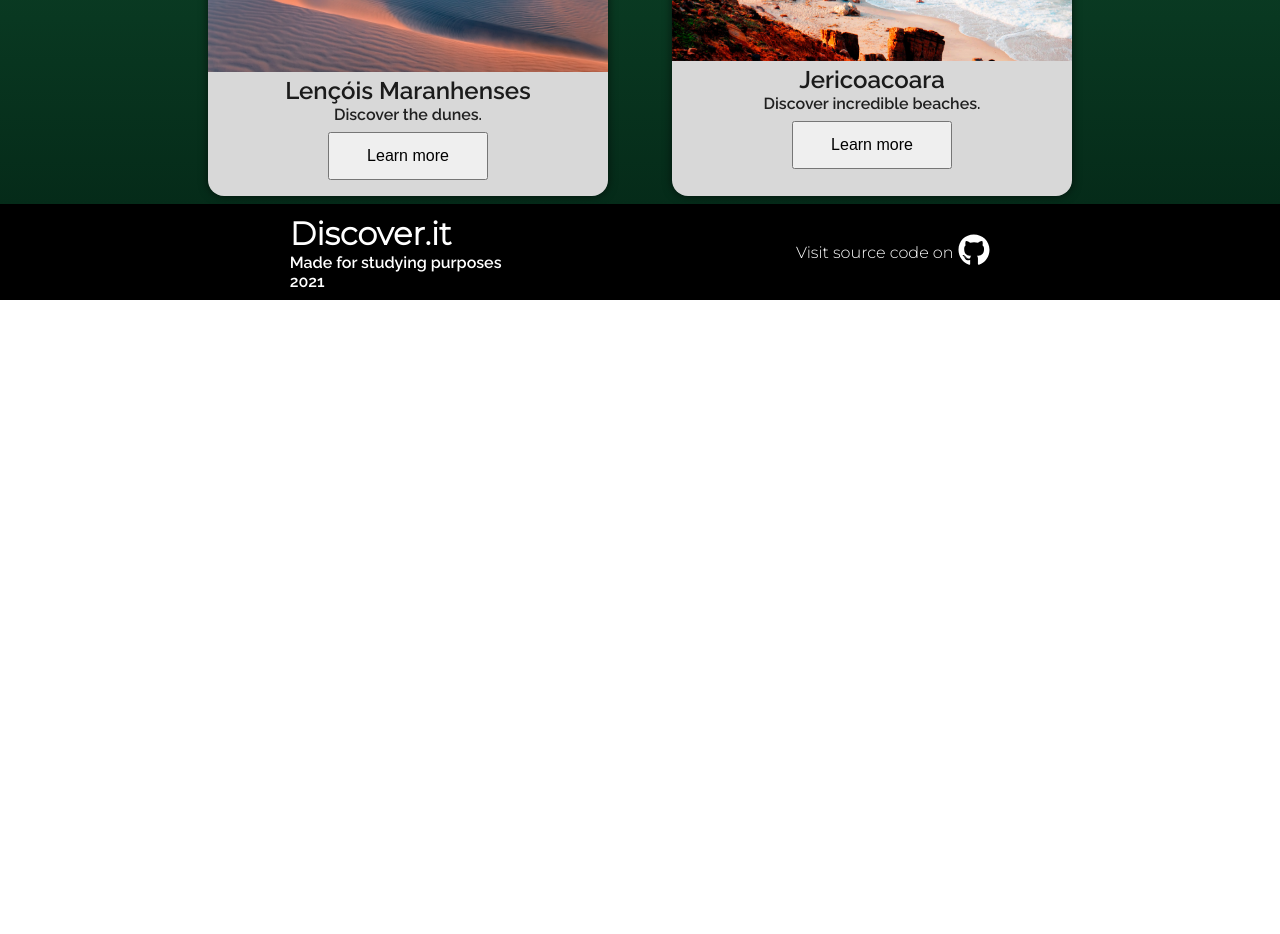
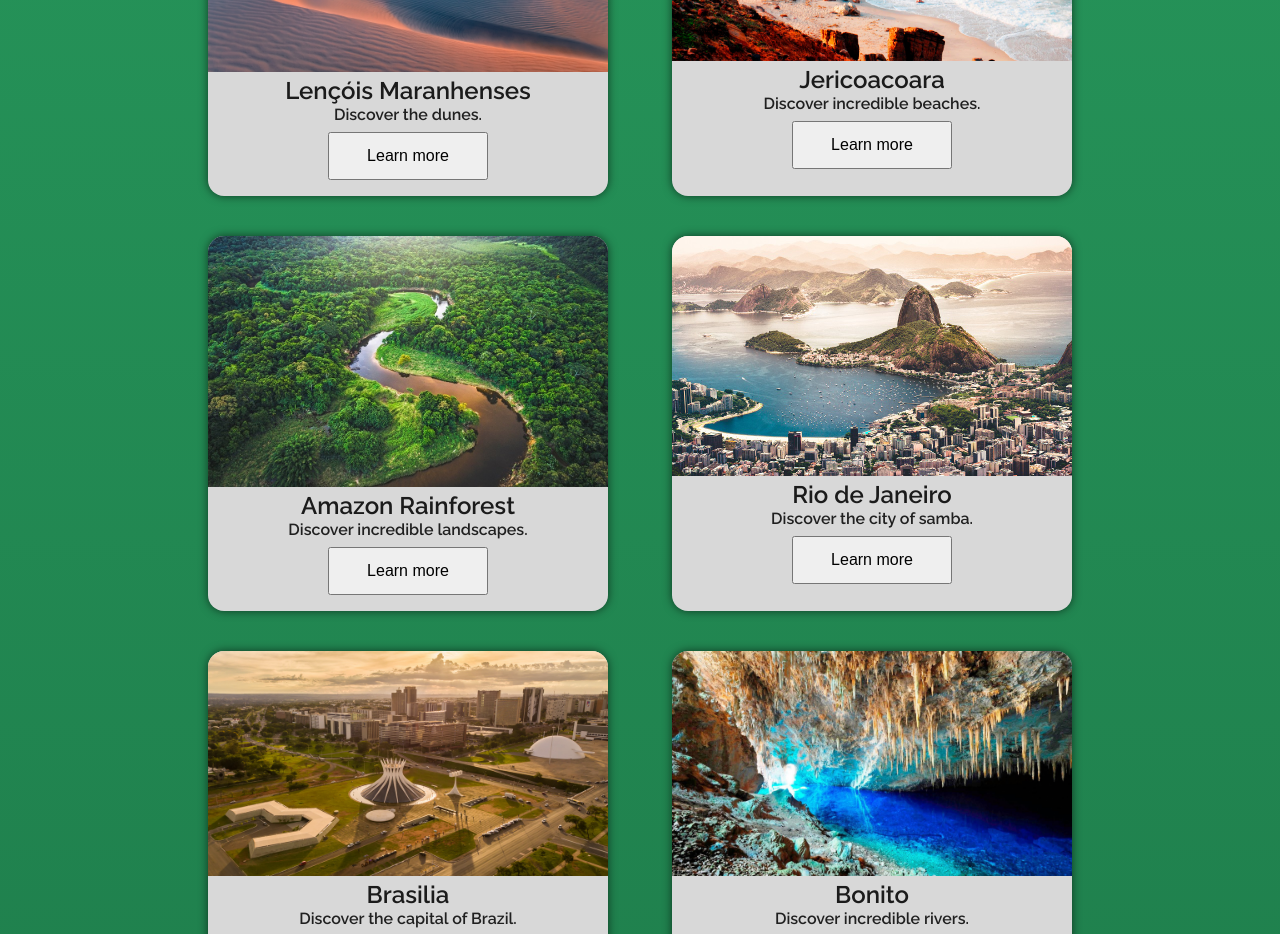
Before and after one commit to caetano-dev/Discover.it, a React (Create React App) app: page / in a window 1280 px wide. Shown: the part 1740-2674 px from the top of the page. Before the commit the page ends 2040 px from the top, so only its background shows below. Built offline with nearby package versions, Linux system fonts and the light colour scheme.

Commit message:
Adding map function and array

```diff
--- a/src/components/Post.js
+++ b/src/components/Post.js
@@ -1,15 +1,64 @@
 import styles from "../styles/components/Post.module.css";
+import rainforest from "../assets/rainforest.jpeg";
+import rio from "../assets/rio.jpg";
+import brasilia from "../assets/brasilia.jpeg";
+import bonito from "../assets/bonito.jpeg";
+import dunes from "../assets/dunes.jpeg";
+import jericoacoara from "../assets/jericoacoara.jpeg";
 
-function Post({ image, title, description }) {
+function Post() {
+  const Destinations = [
+    {
+      image: rainforest,
+      title: "Amazon Rainforest",
+      description: "Discover incredible landscapes.",
+      id: 1,
+    },
+    {
+      image: rio,
+      title: "Rio de Janeiro",
+      description: "Discover the city of samba.",
+      id: 2,
+    },
+    {
+      image: brasilia,
+      title: "Brasilia",
+      description: "Discover the capital of Brazil.",
+      id: 3,
+    },
+    {
+      image: bonito,
+      title: "Bonito",
+      description: "Discover incredible rivers.",
+      id: 4,
+    },
+    {
+      image: dunes,
+      title: "Lençóis Maranhenses",
+      description: "Discover the dunes.",
+      id: 5,
+    },
+    {
+      image: jericoacoara,
+      title: "Jericoacoara",
+      description: "Discover incredible beaches.",
+      id: 6,
+    },
+  ];
+
   return (
-    <div className={styles.Container}>
-      <div className={styles.Post}>
-        <img src={image} alt={title} />
-        <h2>{title}</h2>
-        <p>{description}</p>
-        <button>Learn more</button>
-      </div>
-    </div>
+    <>
+      {Destinations.map((destinaton) => (
+        <div key={destinaton.id} className={styles.Container}>
+          <div className={styles.Post}>
+            <img src={destinaton.image} alt={destinaton.title} />
+            <h2>{destinaton.title}</h2>
+            <p>{destinaton.description}</p>
+            <button>Learn more</button>
+          </div>
+        </div>
+      ))}
+    </>
   );
 }
 
```
